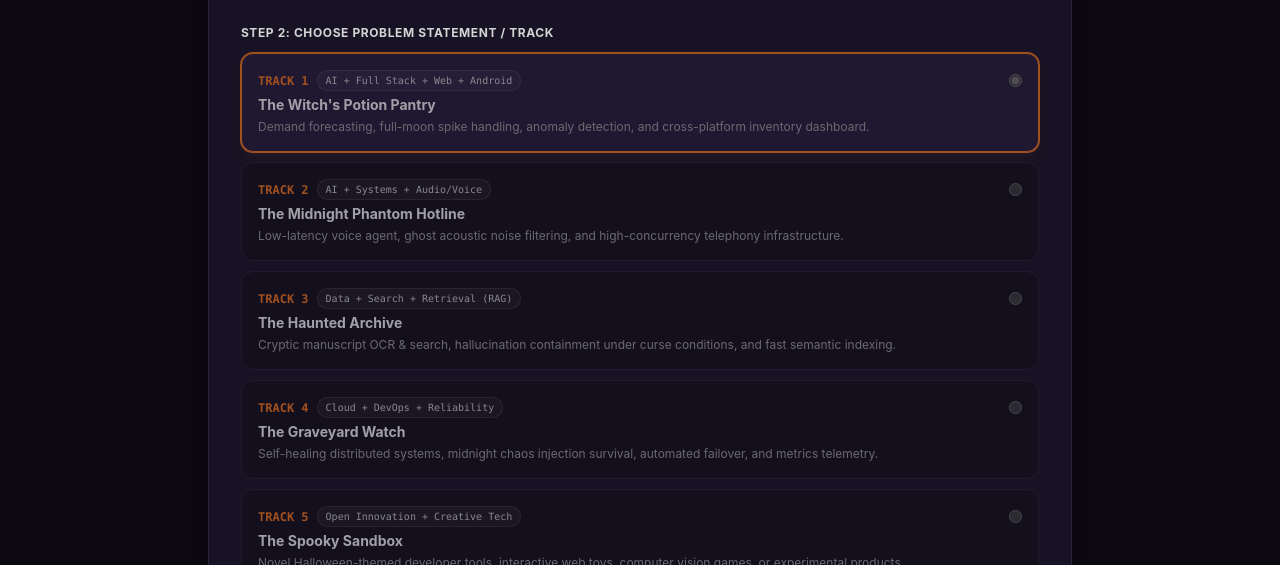
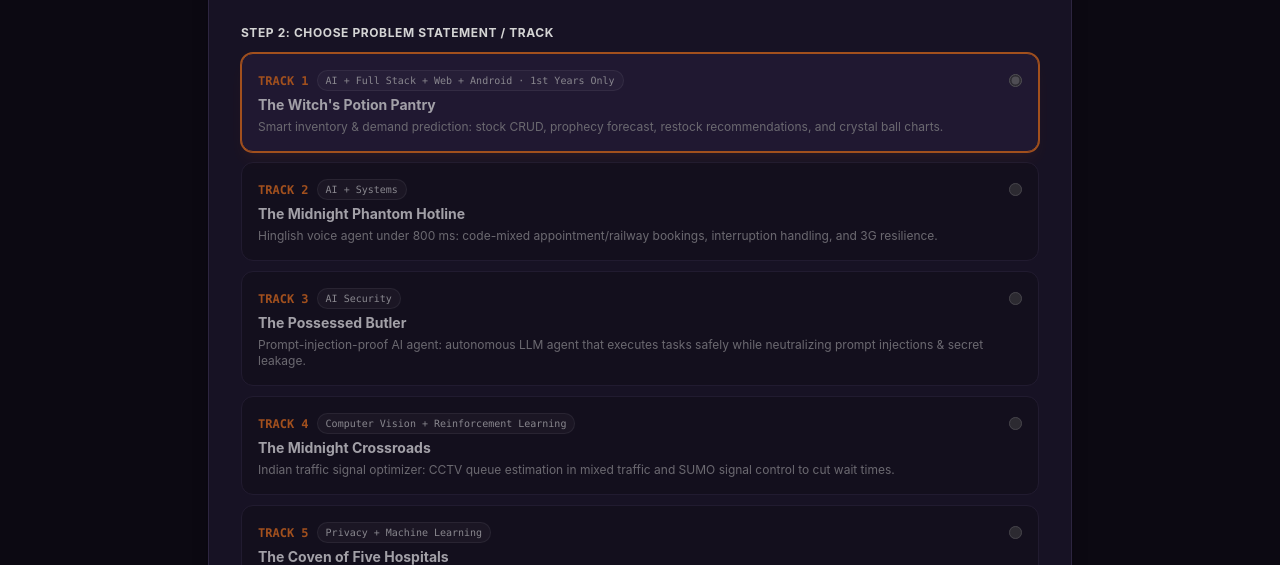
Before and after one commit to VulcanMSOT/HACK-O-LANTERN-Eval, a Next.js app: page /problem-statement in a window 1280 px wide. Shown: the part 387-952 px from the top of the page. Built offline with nearby package versions, Linux system fonts and the light colour scheme; no server answers; the database is empty.

Commit message:
fix(tracks): update problem statements on /select to match official Hack-O-Lantern PPTX exactly

```diff
--- a/app/problem-statement/page.jsx
+++ b/app/problem-statement/page.jsx
@@ -18,32 +18,32 @@ const TRACKS = [
   {
     number: 1,
     title: "The Witch's Potion Pantry",
-    category: "AI + Full Stack + Web + Android",
-    desc: "Demand forecasting, full-moon spike handling, anomaly detection, and cross-platform inventory dashboard.",
+    category: "AI + Full Stack + Web + Android · 1st Years Only",
+    desc: "Smart inventory & demand prediction: stock CRUD, prophecy forecast, restock recommendations, and crystal ball charts.",
   },
   {
     number: 2,
     title: "The Midnight Phantom Hotline",
-    category: "AI + Systems + Audio/Voice",
-    desc: "Low-latency voice agent, ghost acoustic noise filtering, and high-concurrency telephony infrastructure.",
+    category: "AI + Systems",
+    desc: "Hinglish voice agent under 800 ms: code-mixed appointment/railway bookings, interruption handling, and 3G resilience.",
   },
   {
     number: 3,
-    title: "The Haunted Archive",
-    category: "Data + Search + Retrieval (RAG)",
-    desc: "Cryptic manuscript OCR & search, hallucination containment under curse conditions, and fast semantic indexing.",
+    title: "The Possessed Butler",
+    category: "AI Security",
+    desc: "Prompt-injection-proof AI agent: autonomous LLM agent that executes tasks safely while neutralizing prompt injections & secret leakage.",
   },
   {
     number: 4,
-    title: "The Graveyard Watch",
-    category: "Cloud + DevOps + Reliability",
-    desc: "Self-healing distributed systems, midnight chaos injection survival, automated failover, and metrics telemetry.",
+    title: "The Midnight Crossroads",
+    category: "Computer Vision + Reinforcement Learning",
+    desc: "Indian traffic signal optimizer: CCTV queue estimation in mixed traffic and SUMO signal control to cut wait times.",
   },
   {
     number: 5,
-    title: "The Spooky Sandbox",
-    category: "Open Innovation + Creative Tech",
-    desc: "Novel Halloween-themed developer tools, interactive web toys, computer vision games, or experimental products.",
+    title: "The Coven of Five Hospitals",
+    category: "Privacy + Machine Learning",
+    desc: "Federated learning with privacy: multi-hospital diagnostic model, zero raw data sharing, differential privacy, and Soul Thief defense.",
   },
 ];
 
```
